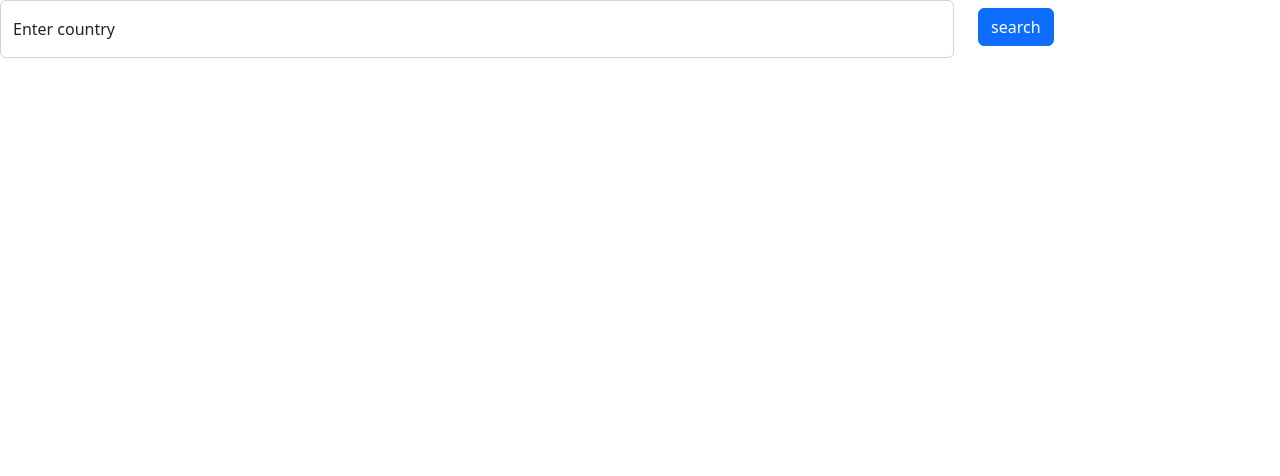
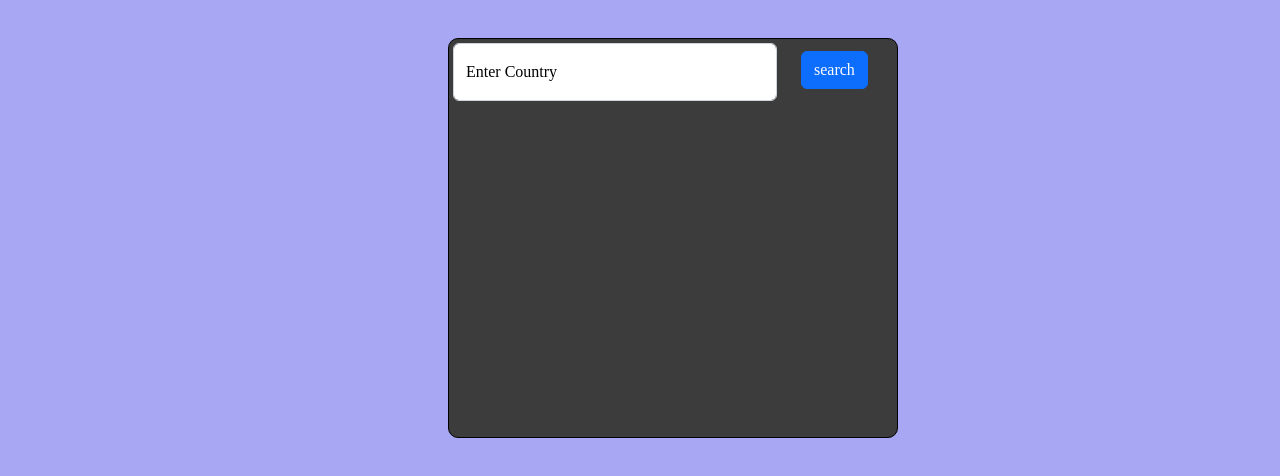
Before and after one commit to joicesaju/country, a plain HTML site: page index.html in a window 1280 px wide. Drawn offline with nearby package versions, Linux system fonts and the light colour scheme.

Commit message:
Update and rename country.html to index.html

```diff
--- a/country.html
+++ b/index.html
@@ -6,7 +6,7 @@
     <meta name="viewport" content="width=device-width, initial-scale=1.0">
     <title>country</title>
 <link href="https://cdn.jsdelivr.net/npm/bootstrap@5.2.3/dist/css/bootstrap.min.css" rel="stylesheet" integrity="sha384-rbsA2VBKQhggwzxH7pPCaAqO46MgnOM80zW1RWuH61DGLwZJEdK2Kadq2F9CUG65" crossorigin="anonymous">
-<link rel="stylesheet" href="./country.css">
+<link rel="stylesheet" href="./style.css">
 </head>
 <body>
     <form action="">
```
